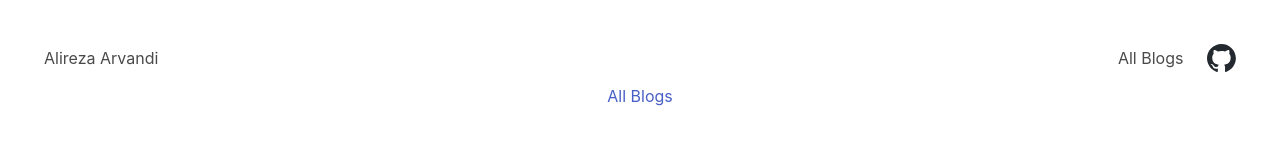
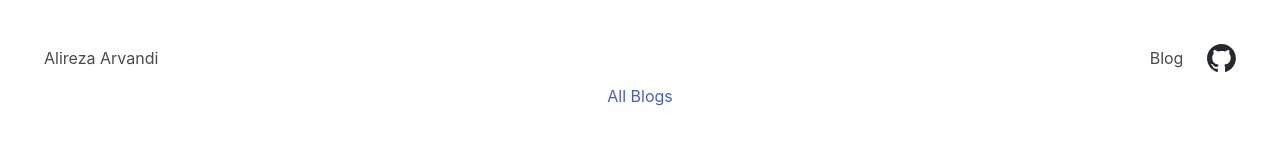
Before and after one commit to arvandiii/arvandiii.github.io, a React (Create React App) app: page / in a window 1280 px wide. Shown: the top 160 px of the page. Built offline with nearby package versions, Linux system fonts and the light colour scheme.

Commit message:
small change

```diff
--- a/src/components/Header.js
+++ b/src/components/Header.js
@@ -14,7 +14,7 @@ export default function Header() {
                         </Link>
                     </div>
                     <div class="navbar-end">
-                        <Link class="navbar-item" to="/blog">All Blogs</Link>
+                        <Link class="navbar-item" to="/blog">Blog</Link>
                         <Link class="navbar-item" to="https://github.com/arvandiii">
                             <img src={GitIcon} alt="Github" />
                         </Link>
```
